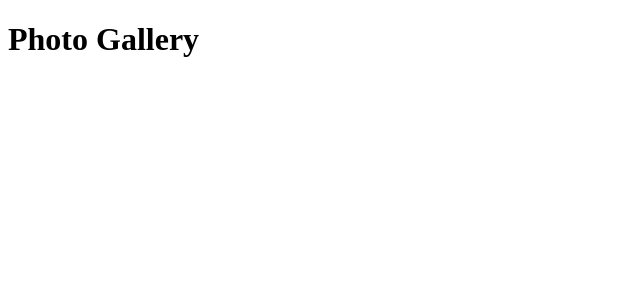
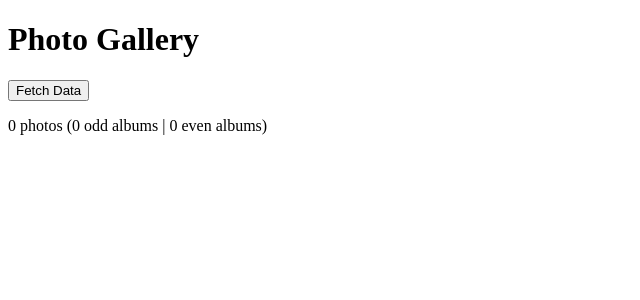
Before and after one commit to bencodezen/nuxt-3-fundamentals-workshop, a Nuxt app in the folder app/: page / in a window 1280 px wide. Shown: the top 300 px of the page, without its empty margins (0-640 px from the left). Built offline with nearby package versions, Linux system fonts and the light colour scheme.

Commit message:
feature: add solution for photo gallery

```diff
--- a/app/app.vue
+++ b/app/app.vue
@@ -1,7 +1,45 @@
-<script></script>
+<script>
+import { defineNuxtComponent } from '#app'
+
+export default defineNuxtComponent({
+  data: () => ({
+    photoGallery: []
+  }),
+  computed: {
+    numberOfPhotos() {
+      return this.photoGallery.length
+    },
+    evenAlbums() {
+      return this.photoGallery.filter(item => item.albumId % 2 === 0)
+    },
+    oddAlbums() {
+      return this.photoGallery.filter(item => !(item.albumId % 2 === 0))
+    }
+  },
+  methods: {
+    fetchPhotoGallery() {
+      fetch('https://jsonplaceholder.typicode.com/photos')
+        .then(response => response.json())
+        .then(json => {
+          this.photoGallery = json
+        })
+    }
+  }
+})
+</script>
 
 <template>
   <h1>Photo Gallery</h1>
+  <button @click="fetchPhotoGallery">Fetch Data</button>
+  <p>
+    {{ numberOfPhotos }} photos ({{ oddAlbums.length }} odd albums |
+    {{ evenAlbums.length }} even albums)
+  </p>
+  <ul>
+    <li v-for="photo in photoGallery" :key="`photo-id-${photo.id}`">
+      <img :src="photo.thumbnailUrl" />
+    </li>
+  </ul>
 </template>
 
 <style></style>
```
Also changed, not shown: app/app-todo.vue (+12 -0 lines).
